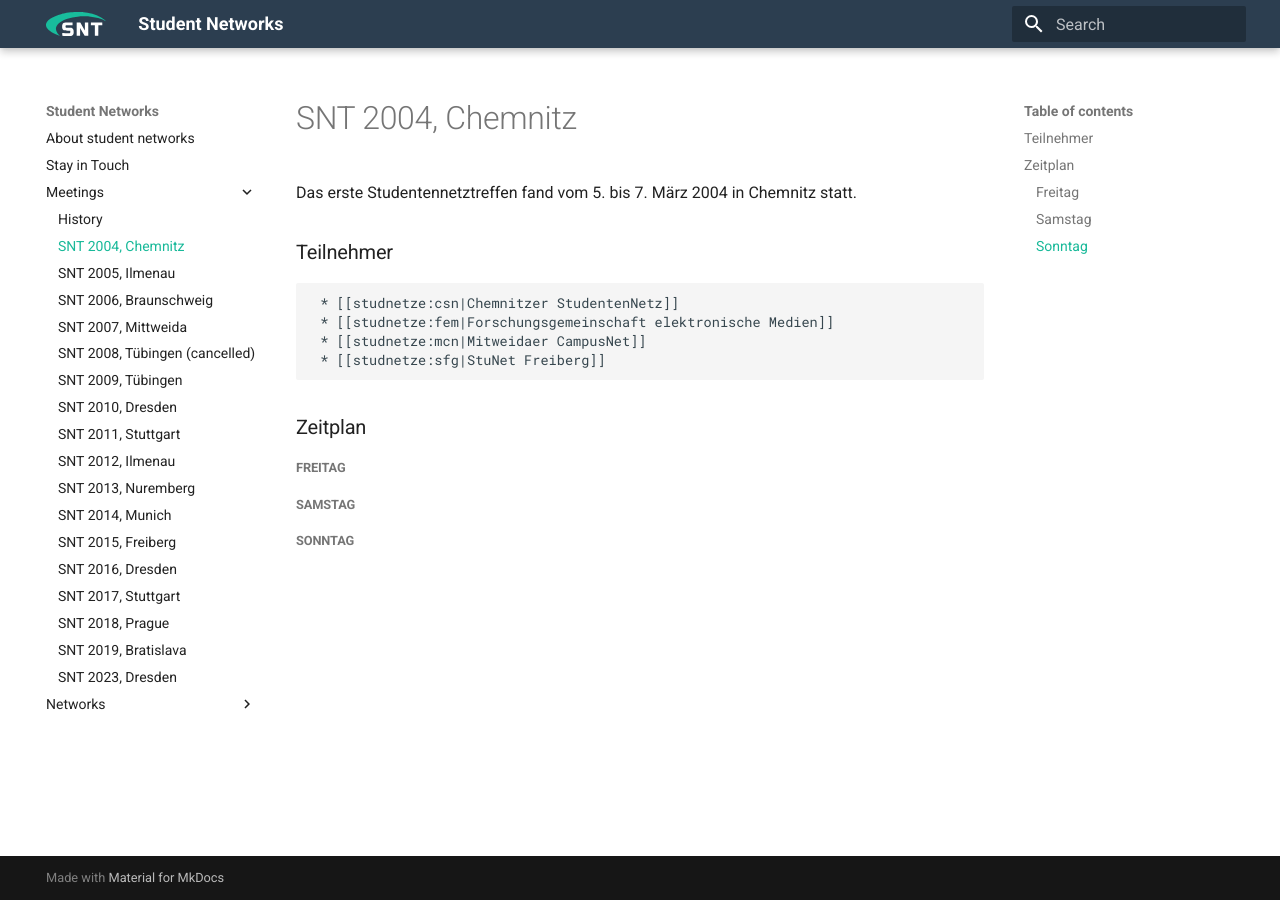
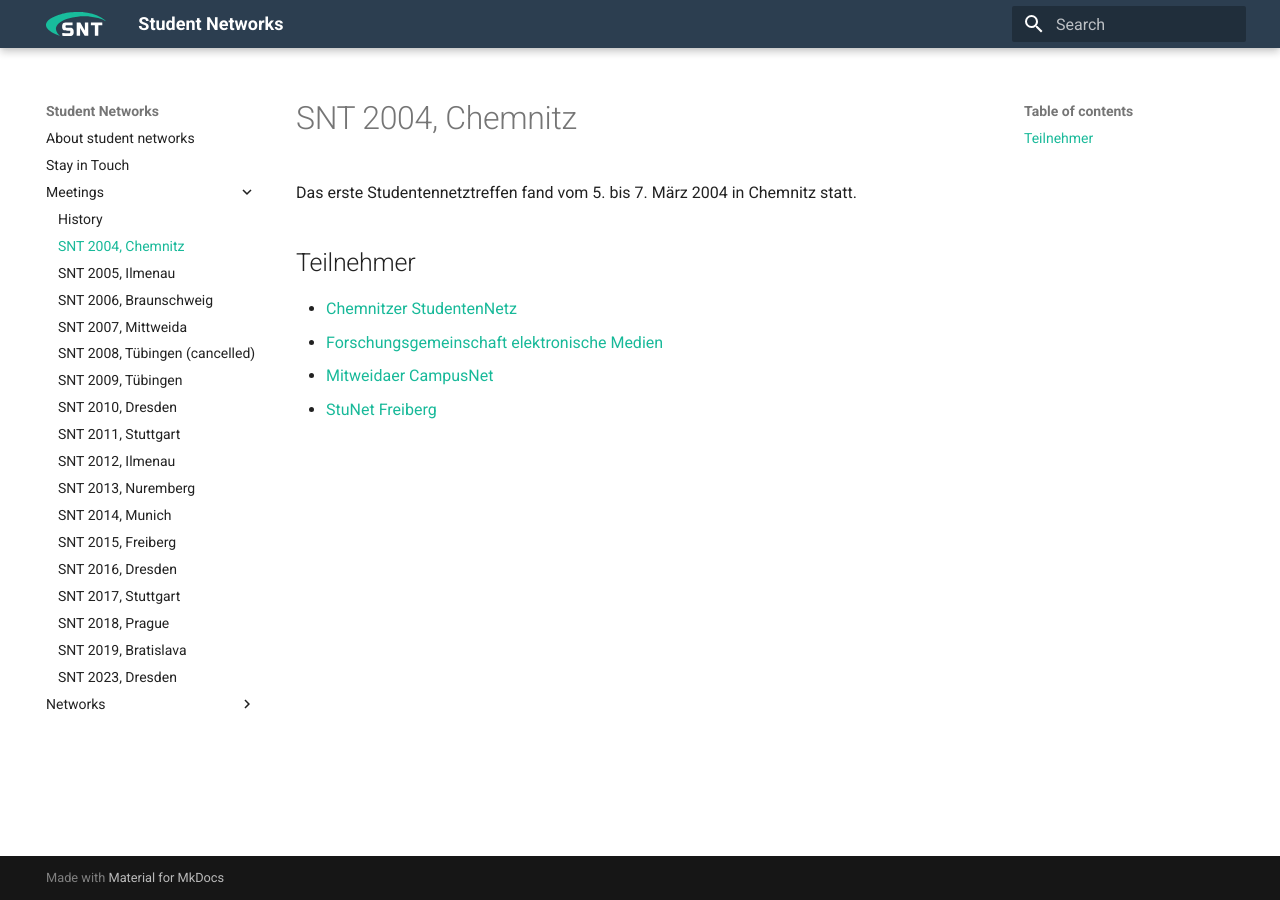
Before and after one commit to studnetze/studnetze-website, an MkDocs documentation site: the page built from docs/Meetings/snt2004.md, in a window 1280 px wide. Built offline with MkDocs 1.6.1 and Material for MkDocs 9.7.7, drawn with Linux system fonts in a browser that asks for light colours.

Commit message:
fix 2004, 2005, 2006

```diff
--- a/docs/Meetings/snt2004.md
+++ b/docs/Meetings/snt2004.md
@@ -3,17 +3,9 @@
 Das erste Studentennetztreffen fand vom 5. bis 7. März 2004 in Chemnitz
 statt.
 
-### Teilnehmer
+## Teilnehmer
 
-     * [[studnetze:csn|Chemnitzer StudentenNetz]]
-     * [[studnetze:fem|Forschungsgemeinschaft elektronische Medien]]
-     * [[studnetze:mcn|Mitweidaer CampusNet]]
-     * [[studnetze:sfg|StuNet Freiberg]]
-
-### Zeitplan
-
-##### Freitag
-
-##### Samstag
-
-##### Sonntag
+* [Chemnitzer StudentenNetz](../Networks/chemnitz_csn.md)
+* [Forschungsgemeinschaft elektronische Medien](../Networks/ilmenau_fem.md)
+* [Mitweidaer CampusNet](../Networks/mitweida_mcn.md)
+* [StuNet Freiberg](../Networks/freiberg_sfg.md)
```
Also changed, not shown: docs/Meetings/snt2005.md (+5 -12 lines), docs/Meetings/snt2006.md (+14 -38 lines).
